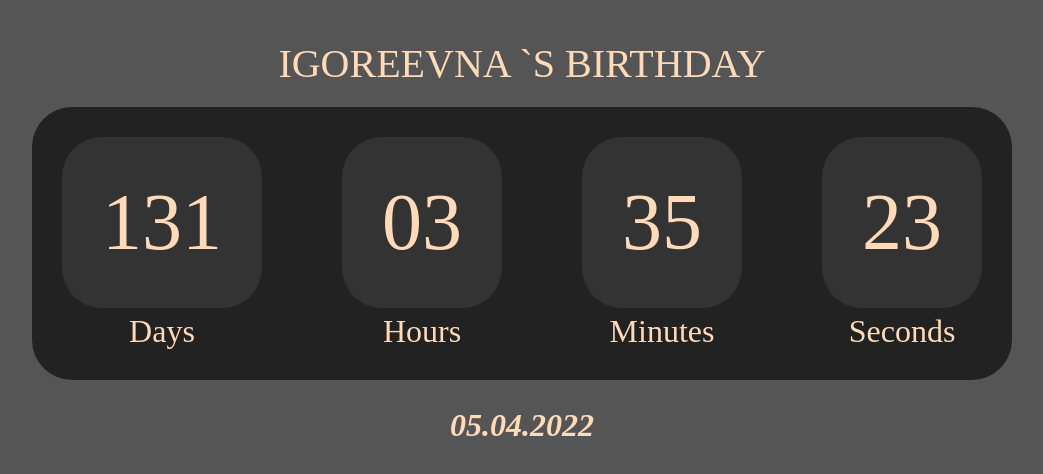
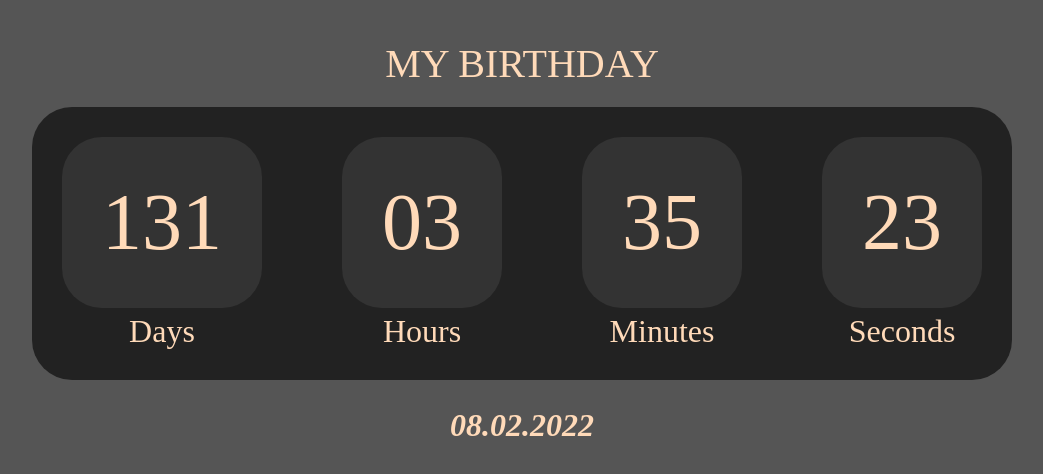
Before and after one commit to yungahaxal/br.github.io, a plain HTML site: page index.html in a window 1280 px wide. Shown: the whole page, without its empty margins (118-1161 px from the left). Drawn offline with Linux system fonts and the light colour scheme.

Commit message:
Update index.html

```diff
--- a/index.html
+++ b/index.html
@@ -4,11 +4,11 @@
     <meta charset="UTF-8" />
     <meta http-equiv="X-UA-Compatible" content="IE=edge" />
     <meta name="viewport" content="width=device-width, initial-scale=1.0" />
-    <title>IGOREEVNA TIME</title>
+    <title>BIRTHDAY</title>
     <link rel="stylesheet" href="style.css" />
   </head>
   <body>
-    <h1 class="clock-title">IGOREEVNA `S BIRTHDAY</h1>
+    <h1 class="clock-title">MY BIRTHDAY</h1>
     <div id="clock" class="clock">
        <div class="clock-number">
          <span class="days clock-time"></span>
@@ -30,9 +30,9 @@
       </div>
     </div>
     <div id="birthday-message" class="birthday-message">
-        HAPPY BIRTHDAY, IGOREEVNA!!!
+        HAPPY BIRTHDAY, YOUNGA!!!
       </div>
-    <h2 class="clock-dat">05.04.2022</h2>
+    <h2 class="clock-dat">08.02.2022</h2>
     <script src="script.js"></script>
   </body>
 </html>
```
